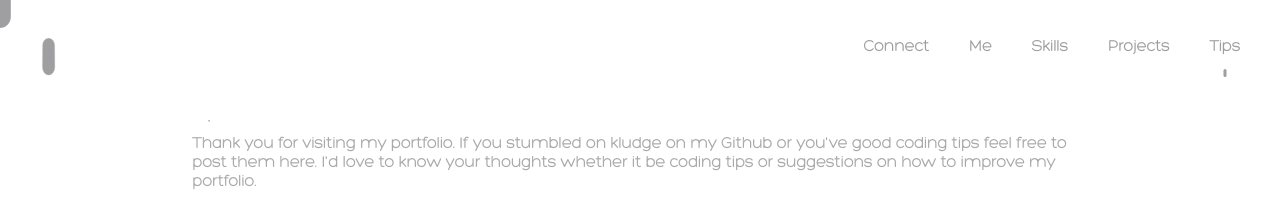
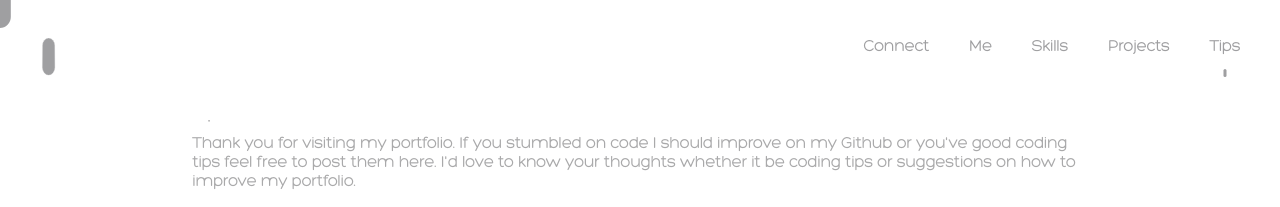
Before and after one commit to flglflgl/tip, a website: page dist/public/index.html in a window 1280 px wide. Shown: the top 207 px of the page. Drawn offline with Linux system fonts and the light colour scheme.

Commit message:
modified:   dist/public/index.html

```diff
--- a/dist/public/index.html
+++ b/dist/public/index.html
@@ -17,7 +17,7 @@
     <!-- Introduction -->
     <div class="col mid">
         <strong><h1>Tips</h1></strong>
-        <p>Thank you for visiting my portfolio. If you stumbled on kludge on my Github or you've good coding tips feel
+        <p>Thank you for visiting my portfolio. If you stumbled on code I should improve on my Github or you've good coding tips feel
           free to post them here.
           I'd love to know your thoughts whether it be coding tips or suggestions on how to improve my portfolio.
         </p>
```
